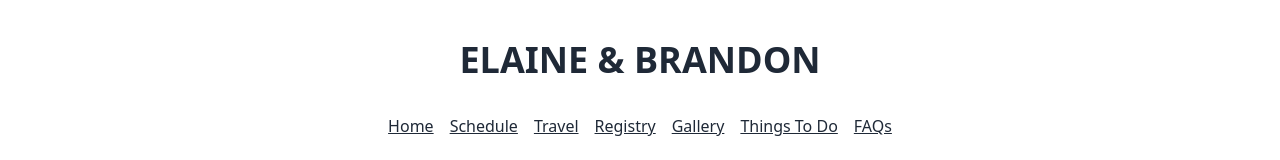
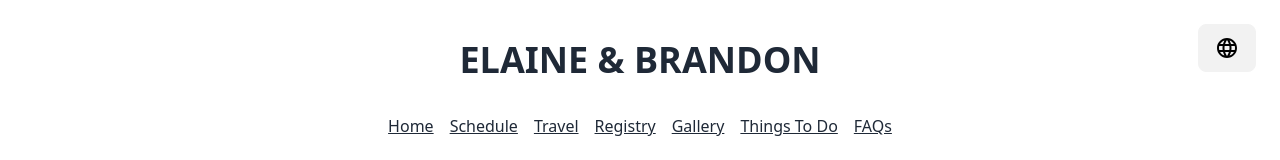
Before and after one commit to bpalomino5/ling-bundi-wedding, a Next.js app: page / in a window 1280 px wide. Shown: the top 160 px of the page. Built offline with nearby package versions, Linux system fonts and the light colour scheme.

Commit message:
language-button

```diff
--- a/src/pages/index.tsx
+++ b/src/pages/index.tsx
@@ -4,6 +4,18 @@ import dictionary from '@/dictionary/home'
 export default function Home() {
   return (
     <div>
+        <div className='dropdown dropdown-hover not-prose fixed top-5 right-5 z-[1]'>
+          <label tabIndex={0} className='btn m-1'>
+          <svg className="w-6 h-6" viewBox='0 0 24 24'>
+            <path d='M11.99 2C6.47 2 2 6.48 2 12s4.47 10 9.99 10C17.52 22 22 17.52 22 12S17.52 2 11.99 2zm6.93 6h-2.95c-.32-1.25-.78-2.45-1.38-3.56 1.84.63 3.37 1.91 4.33 3.56zM12 4.04c.83 1.2 1.48 2.53 1.91 3.96h-3.82c.43-1.43 1.08-2.76 1.91-3.96zM4.26 14C4.1 13.36 4 12.69 4 12s.1-1.36.26-2h3.38c-.08.66-.14 1.32-.14 2 0 .68.06 1.34.14 2H4.26zm.82 2h2.95c.32 1.25.78 2.45 1.38 3.56-1.84-.63-3.37-1.9-4.33-3.56zm2.95-8H5.08c.96-1.66 2.49-2.93 4.33-3.56C8.81 5.55 8.35 6.75 8.03 8zM12 19.96c-.83-1.2-1.48-2.53-1.91-3.96h3.82c-.43 1.43-1.08 2.76-1.91 3.96zM14.34 14H9.66c-.09-.66-.16-1.32-.16-2 0-.68.07-1.35.16-2h4.68c.09.65.16 1.32.16 2 0 .68-.07 1.34-.16 2zm.25 5.56c.6-1.11 1.06-2.31 1.38-3.56h2.95c-.96 1.65-2.49 2.93-4.33 3.56zM16.36 14c.08-.66.14-1.32.14-2 0-.68-.06-1.34-.14-2h3.38c.16.64.26 1.31.26 2s-.1 1.36-.26 2h-3.38z'></path>
+          </svg>
+          </label>
+          <ul tabIndex={0} className='p-2 shadow dropdown-content z-[1] menu bg-base-100 rounded-box w-auto'>
+            <li><a className="tooltip tooltip-left" data-tip="English">🇺🇸</a></li>
+            <li><a className="tooltip tooltip-left" data-tip="Español">🇵🇪</a></li>
+          </ul>
+        </div>
+
       <header className='prose max-w-none text-center mb-6 p-10'>
         <h1>{headerDictionary['page-heading']}</h1>
 
@@ -27,9 +39,9 @@ export default function Home() {
       </div>
 
       <main className='prose max-w-none text-center px-60'>
-        <div className="flex flex-row items-center justify-center relative py-20">
-          <div  className="bg-[url('https://images.zola.com/81efdc62-6bba-4b20-a923-c443fb467708?w=500')] bg-contain bg-no-repeat bg-center h-[415px] w-[178px] block shrink" />
-          <div className="flex-1 flex flex-col justify-center">
+        <div className='flex flex-row items-center justify-center relative py-20'>
+          <div className="bg-[url('https://images.zola.com/81efdc62-6bba-4b20-a923-c443fb467708?w=500')] bg-contain bg-no-repeat bg-center h-[415px] w-[178px] block shrink" />
+          <div className='flex-1 flex flex-col justify-center'>
             <h2 className='m-0 uppercase text-6xl'>{dictionary['brandon']}</h2>
             <p className='my-10'>{dictionary['and']}</p>
             <h2 className='m-0 uppercase text-6xl'>{dictionary['elaine']}</h2>
@@ -42,14 +54,14 @@ export default function Home() {
           <h4>{dictionary['wedding-city']}</h4>
         </div>
 
-        <div className="my-20">
-          <div className='bg-[url("https://images.zola.com/86fe04fe-0fc1-4f2c-b8c8-eb5bdf9f3db0?w=500")] bg-contain bg-no-repeat bg-center h-[89px] w-[180px] relative align-middle mx-auto'/>
+        <div className='my-20'>
+          <div className='bg-[url("https://images.zola.com/86fe04fe-0fc1-4f2c-b8c8-eb5bdf9f3db0?w=500")] bg-contain bg-no-repeat bg-center h-[89px] w-[180px] relative align-middle mx-auto' />
           <h3>{dictionary['how-we-met-heading']}</h3>
           <p>{dictionary['how-we-met-description']}</p>
         </div>
 
-        <div className="my-20">
-          <div className='bg-[url("https://images.zola.com/86fe04fe-0fc1-4f2c-b8c8-eb5bdf9f3db0?w=500")] bg-contain bg-no-repeat bg-center h-[89px] w-[180px] relative align-middle mx-auto'/>
+        <div className='my-20'>
+          <div className='bg-[url("https://images.zola.com/86fe04fe-0fc1-4f2c-b8c8-eb5bdf9f3db0?w=500")] bg-contain bg-no-repeat bg-center h-[89px] w-[180px] relative align-middle mx-auto' />
           <h3>{dictionary['the-proposal-heading']}</h3>
           <p>{dictionary['the-proposal-date']}</p>
           {dictionary['the-proposal-description'].map((paragraph, index) => (
```
